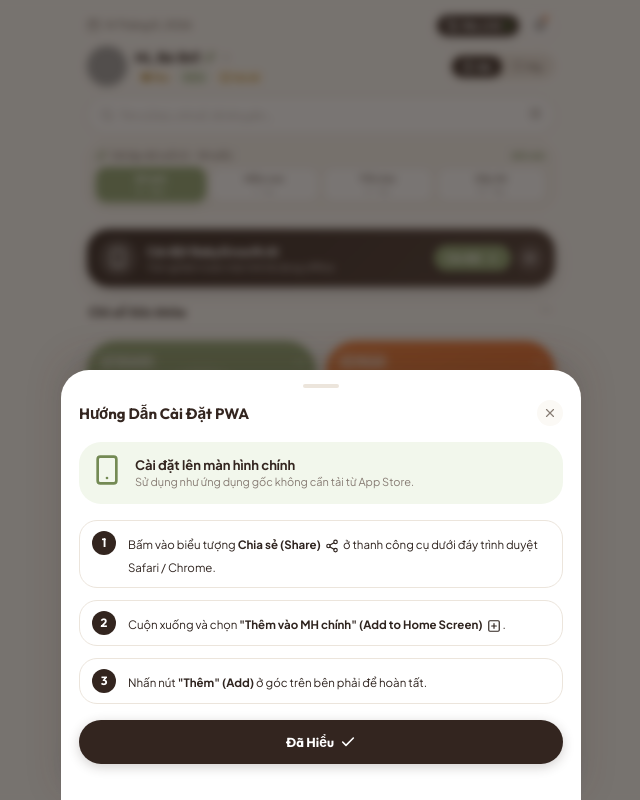
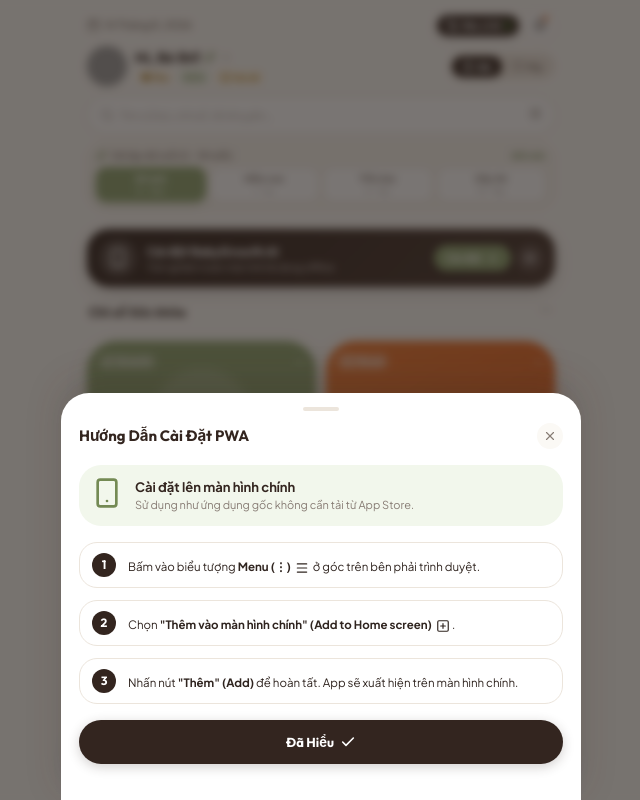
Before and after one commit to dvphuit/baby-growth, a React (Vite) app in the folder app/: page / in a window 1280 px wide. Both pictures are taken after a click on the button "Cài đặt". Shown: the top 800 px of the page, without its empty margins (319-959 px from the left). Built offline with nearby package versions, Linux system fonts and the light colour scheme; grey boxes are pictures that could not be loaded.

Commit message:
Fix PWA install prompt for Samsung Internet browser

```diff
--- a/app/src/components/common/PWAInstallPrompt.tsx
+++ b/app/src/components/common/PWAInstallPrompt.tsx
@@ -1,18 +1,20 @@
 import React, { useState, useEffect } from 'react';
 import { BottomSheet } from './BottomSheet';
-import { Smartphone, Plus, X, Share2, PlusSquare, Check } from 'lucide-react';
+import { Smartphone, Plus, X, Share2, PlusSquare, Check, Menu } from 'lucide-react';
 
 interface BeforeInstallPromptEvent extends Event {
   prompt: () => Promise<void>;
   userChoice: Promise<{ outcome: 'accepted' | 'dismissed' }>;
 }
 
+type BrowserType = 'samsung' | 'ios' | 'android' | 'other';
+
 export const PWAInstallPrompt: React.FC = () => {
   const [deferredPrompt, setDeferredPrompt] = useState<BeforeInstallPromptEvent | null>(null);
   const [isStandalone, setIsStandalone] = useState<boolean>(false);
   const [isDismissed, setIsDismissed] = useState<boolean>(false);
-  const [showIosGuide, setShowIosGuide] = useState<boolean>(false);
-  const [isIos, setIsIos] = useState<boolean>(false);
+  const [showGuide, setShowGuide] = useState<boolean>(false);
+  const [browserType, setBrowserType] = useState<BrowserType>('other');
 
   useEffect(() => {
     // Check if already in standalone mode
@@ -21,12 +23,24 @@ export const PWAInstallPrompt: React.FC = () => {
       (window.navigator as unknown as { standalone?: boolean }).standalone === true;
     setIsStandalone(isStandaloneMode);
 
-    // Detect iOS
+    // Detect browser type
     const userAgent = window.navigator.userAgent.toLowerCase();
-    const isIosDevice = /iphone|ipad|ipod/.test(userAgent) && !(window as unknown as { MSStream?: unknown }).MSStream;
-    setIsIos(isIosDevice);
+    const isIosDevice =
+      /iphone|ipad|ipod/.test(userAgent) && !(window as unknown as { MSStream?: unknown }).MSStream;
+    const isSamsung = /samsungbrowser/.test(userAgent);
 
-    // Listen for beforeinstallprompt event on Android / Chrome / Edge
+    if (isSamsung) {
+      setBrowserType('samsung');
+    } else if (isIosDevice) {
+      setBrowserType('ios');
+    } else if (/android/.test(userAgent)) {
+      setBrowserType('android');
+    } else {
+      setBrowserType('other');
+    }
+
+    // Listen for beforeinstallprompt event (Chrome / Edge / Android WebView)
+    // NOTE: Samsung Internet does NOT fire this event, so it falls back to manual guide.
     const handleBeforeInstallPrompt = (e: Event) => {
       e.preventDefault();
       setDeferredPrompt(e as BeforeInstallPromptEvent);
@@ -51,11 +65,116 @@ export const PWAInstallPrompt: React.FC = () => {
         setIsDismissed(true);
       }
       setDeferredPrompt(null);
-    } else if (isIos) {
-      setShowIosGuide(true);
     } else {
-      setShowIosGuide(true);
+      // Samsung, iOS, or browsers without beforeinstallprompt → show manual guide
+      setShowGuide(true);
     }
+  };
+
+  const renderGuideSteps = () => {
+    if (browserType === 'samsung') {
+      return (
+        <>
+          <div className="ios-step-item">
+            <div className="ios-step-num">1</div>
+            <div className="ios-step-content">
+              <span className="ios-step-text">
+                Bấm vào biểu tượng <strong>Menu (⋮)</strong>{' '}
+                <Menu size={14} style={{ display: 'inline', verticalAlign: 'middle', margin: '0 2px' }} /> ở góc dưới bên phải trình duyệt Samsung Internet.
+              </span>
+            </div>
+          </div>
+
+          <div className="ios-step-item">
+            <div className="ios-step-num">2</div>
+            <div className="ios-step-content">
+              <span className="ios-step-text">
+                Chọn <strong>"Thêm vào màn hình chính" (Add to Home screen)</strong>{' '}
+                <PlusSquare size={14} style={{ display: 'inline', verticalAlign: 'middle', margin: '0 2px' }} />.
+              </span>
+            </div>
+          </div>
+
+          <div className="ios-step-item">
+            <div className="ios-step-num">3</div>
+            <div className="ios-step-content">
+              <span className="ios-step-text">
+                Nhấn nút <strong>"Thêm" (Add)</strong> để hoàn tất. App sẽ xuất hiện trên màn hình chính.
+              </span>
+            </div>
+          </div>
+        </>
+      );
+    }
+
+    if (browserType === 'ios') {
+      return (
+        <>
+          <div className="ios-step-item">
+            <div className="ios-step-num">1</div>
+            <div className="ios-step-content">
+              <span className="ios-step-text">
+                Bấm vào biểu tượng <strong>Chia sẻ (Share)</strong>{' '}
+                <Share2 size={14} style={{ display: 'inline', verticalAlign: 'middle', margin: '0 2px' }} /> ở thanh công cụ dưới đáy trình duyệt Safari.
+              </span>
+            </div>
+          </div>
+
+          <div className="ios-step-item">
+            <div className="ios-step-num">2</div>
+            <div className="ios-step-content">
+              <span className="ios-step-text">
+                Cuộn xuống và chọn <strong>"Thêm vào MH chính" (Add to Home Screen)</strong>{' '}
+                <PlusSquare size={14} style={{ display: 'inline', verticalAlign: 'middle', margin: '0 2px' }} />.
+              </span>
+            </div>
+          </div>
+
+          <div className="ios-step-item">
+            <div className="ios-step-num">3</div>
+            <div className="ios-step-content">
+              <span className="ios-step-text">
+                Nhấn nút <strong>"Thêm" (Add)</strong> ở góc trên bên phải để hoàn tất.
+              </span>
+            </div>
+          </div>
+        </>
+      );
+    }
+
+    // Android / other browsers
+    return (
+      <>
+        <div className="ios-step-item">
+          <div className="ios-step-num">1</div>
+          <div className="ios-step-content">
+            <span className="ios-step-text">
+              Bấm vào biểu tượng <strong>Menu (⋮)</strong>{' '}
+              <Menu size={14} style={{ display: 'inline', verticalAlign: 'middle', margin: '0 2px' }} /> ở góc trên bên phải trình duyệt.
+            </span>
+          </div>
+        </div>
+
+        <div className="ios-step-item">
+          <div className="ios-step-num">2</div>
+          <div className="ios-step-content">
+            <span className="ios-step-text">
+              Chọn <strong>"Thêm vào màn hình chính" (Add to Home screen)</strong>{' '}
+              <PlusSquare size={14} style={{ display: 'inline', verticalAlign: 'middle', margin: '0 2px' }} />.
+            </span>
+          </div>
+        </div>
+
+        <div className="ios-step-item">
+          <div className="ios-step-num">3</div>
+          <div className="ios-step-content">
+            <span className="ios-step-text">
+              Nhấn nút <strong>"Thêm" (Add)</strong> để hoàn tất. App sẽ xuất hiện trên màn hình chính.
+            </span>
+          </div>
+        </div>
+      </>
+    );
   };
 
   return (
@@ -86,10 +205,10 @@ export const PWAInstallPrompt: React.FC = () => {
         </div>
       </div>
 
-      {/* iOS & Manual Installation Instruction Modal */}
+      {/* Manual Installation Instruction Modal */}
       <BottomSheet
-        isOpen={showIosGuide}
-        onClose={() => setShowIosGuide(false)}
+        isOpen={showGuide}
+        onClose={() => setShowGuide(false)}
         title="Hướng Dẫn Cài Đặt PWA"
       >
         <div style={{ padding: '4px 0 12px 0' }}>
@@ -117,41 +236,12 @@ export const PWAInstallPrompt: React.FC = () => {
             </div>
           </div>
 
-          <div className="ios-install-steps">
-            <div className="ios-step-item">
-              <div className="ios-step-num">1</div>
-              <div className="ios-step-content">
-                <span className="ios-step-text">
-                  Bấm vào biểu tượng <strong>Chia sẻ (Share)</strong>{' '}
-                  <Share2 size={14} style={{ display: 'inline', verticalAlign: 'middle', margin: '0 2px' }} /> ở thanh công cụ dưới đáy trình duyệt Safari / Chrome.
-                </span>
-              </div>
-            </div>
-
-            <div className="ios-step-item">
-              <div className="ios-step-num">2</div>
-              <div className="ios-step-content">
-                <span className="ios-step-text">
-                  Cuộn xuống và chọn <strong>"Thêm vào MH chính" (Add to Home Screen)</strong>{' '}
-                  <PlusSquare size={14} style={{ display: 'inline', verticalAlign: 'middle', margin: '0 2px' }} />.
-                </span>
-              </div>
-            </div>
-
-            <div className="ios-step-item">
-              <div className="ios-step-num">3</div>
-              <div className="ios-step-content">
-                <span className="ios-step-text">
-                  Nhấn nút <strong>"Thêm" (Add)</strong> ở góc trên bên phải để hoàn tất.
-                </span>
-              </div>
-            </div>
-          </div>
+          <div className="ios-install-steps">{renderGuideSteps()}</div>
 
           <button
             className="log-btn-primary"
             style={{ marginTop: '16px' }}
-            onClick={() => setShowIosGuide(false)}
+            onClick={() => setShowGuide(false)}
           >
             <span>Đã Hiểu</span>
             <Check size={16} strokeWidth={2.4} />
--- a/app/vite.config.ts
+++ b/app/vite.config.ts
@@ -30,6 +30,7 @@ export default defineConfig({
         name: 'BabyGrowth AI - Theo dõi Bé & Mẹ',
         short_name: 'BabyGrowth',
         description: 'Ứng dụng theo dõi phát triển Bé & Chăm sóc Mẹ chuẩn WHO (0-18 tuổi)',
+        lang: 'vi',
         theme_color: '#FAF8F5',
         background_color: '#FAF8F5',
         display: 'standalone',
```
